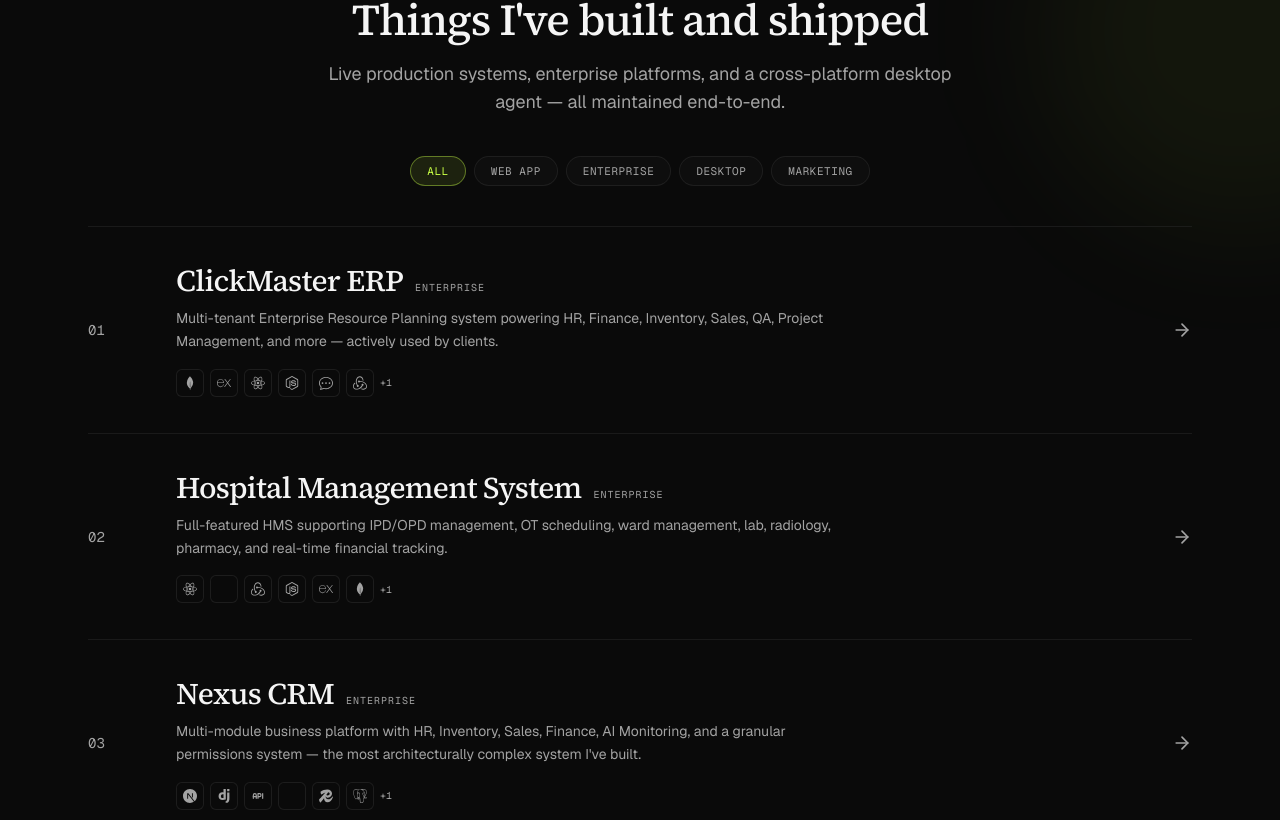
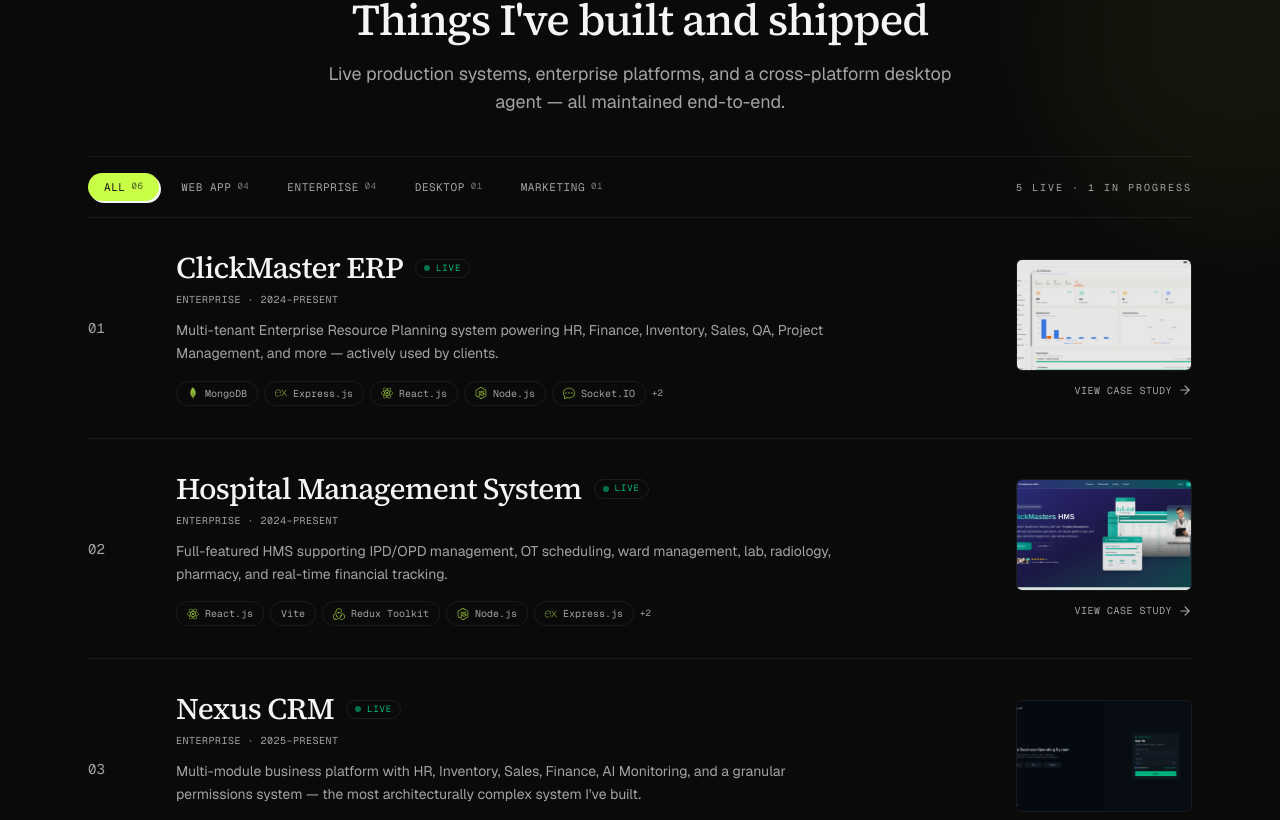
Before and after one commit to MalikAmirJaved/MalikAmirJavedPortfolio, a Next.js app: page / in a window 1280 px wide. Shown: the part 3120-3940 px from the top of the page. Built offline with nearby package versions, Linux system fonts and the light colour scheme.

Commit message:
now enhancement

```diff
--- a/src/components/project-card.tsx
+++ b/src/components/project-card.tsx
@@ -3,11 +3,14 @@
 import Link from "next/link";
 import Image from "next/image";
 import { motion } from "framer-motion";
-import { LuArrowRight } from "react-icons/lu";
+import { LuArrowRight, LuArrowUpRight } from "react-icons/lu";
 
 import { Skeleton } from "@/components/ui/skeleton";
+import { cn } from "@/lib/utils";
 import { getTechIcon } from "@/data/skills";
 import type { Project } from "@/data/projects";
+
+const MAX_TECH = 5;
 
 type ProjectCardProps = {
   project: Project;
@@ -15,73 +18,132 @@ type ProjectCardProps = {
   index: number;
 };
 
+function statusInfo(status: string) {
+  const isLive = status.startsWith("Live");
+  const isProgress = status.startsWith("In Progress");
+  const period = status.includes("—") ? status.split("—")[1]?.trim() ?? "" : "";
+  return { isLive, isProgress, period, label: isLive ? "Live" : "In Progress" };
+}
+
 export function ProjectCard({ project, coverImage, index }: ProjectCardProps) {
+  const { isLive, period, label } = statusInfo(project.status);
+
   return (
     <motion.div
       layout
       initial={{ opacity: 0, y: 24 }}
       animate={{ opacity: 1, y: 0 }}
       exit={{ opacity: 0, scale: 0.97 }}
-      transition={{ duration: 0.4, delay: index * 0.05 }}
+      transition={{ duration: 0.4, delay: index * 0.04 }}
       className="group relative border-b border-border/60 last:border-b-0"
     >
       <Link
         href={`/projects/${project.slug}`}
-        className="grid grid-cols-[2.75rem_1fr] items-center gap-3 rounded-md px-2 py-7 transition-colors hover:bg-accent/30 sm:grid-cols-[4rem_1fr_auto] sm:gap-6 sm:px-4 sm:py-9 -mx-2 sm:-mx-4"
+        className="-mx-2 grid grid-cols-[2.5rem_1fr] items-start gap-3 rounded-md px-2 py-6 transition-colors duration-300 hover:bg-accent/40 sm:-mx-4 sm:grid-cols-[4rem_1fr_auto] sm:items-center sm:gap-6 sm:px-4 sm:py-8"
       >
         {/* Index */}
-        <span className="font-mono text-xs text-muted-foreground transition-colors group-hover:text-primary sm:text-sm">
+        <span className="font-mono text-xs text-muted-foreground transition-colors duration-300 group-hover:text-primary sm:text-sm">
           {String(index + 1).padStart(2, "0")}
         </span>
 
         {/* Content */}
         <div className="min-w-0">
-          <div className="flex flex-wrap items-baseline gap-x-3 gap-y-1">
-            <h3 className="font-serif text-xl font-medium tracking-tight transition-colors group-hover:text-primary sm:text-2xl lg:text-3xl">
+          <div className="flex flex-wrap items-center gap-x-3 gap-y-2">
+            <h3 className="font-serif text-xl font-medium tracking-tight transition-colors duration-300 group-hover:text-primary sm:text-2xl lg:text-3xl">
               {project.title}
             </h3>
-            <span className="font-mono text-[10px] uppercase tracking-widest text-muted-foreground">
-              {project.category}
+            <span
+              className={cn(
+                "inline-flex items-center gap-1.5 rounded-full border border-border/70 px-2 py-0.5 font-mono text-[9px] uppercase tracking-widest",
+                isLive ? "text-emerald-500" : "text-amber-500"
+              )}
+            >
+              <span
+                className={cn(
+                  "size-1.5 rounded-full",
+                  isLive ? "animate-pulse bg-emerald-400" : "bg-amber-400"
+                )}
+              />
+              {label}
             </span>
           </div>
-          <p className="mt-2 line-clamp-2 max-w-2xl text-sm leading-relaxed text-muted-foreground">
+
+          <p className="mt-1.5 font-mono text-[10px] uppercase tracking-wider text-muted-foreground">
+            {project.category}
+            {period && <> · {period}</>}
+          </p>
+
+          <p className="mt-3 line-clamp-2 max-w-2xl text-sm leading-relaxed text-muted-foreground">
             {project.shortDescription}
           </p>
-          <div className="mt-4 flex flex-wrap items-center gap-1.5">
-            {project.tech.slice(0, 6).map((tech) => {
+
+          {/* Tech chips — 3 on mobile, up to 5 on tablet/desktop */}
+          <div className="mt-3.5 flex flex-wrap items-center gap-1 sm:mt-4 sm:gap-1.5">
+            {project.tech.slice(0, MAX_TECH).map((tech, i) => {
               const Icon = getTechIcon(tech);
               return (
                 <span
                   key={tech}
-                  title={tech}
-                  className="flex size-7 items-center justify-center rounded-md border border-border/70 bg-background/60 text-muted-foreground"
+                  className={cn(
+                    "inline-flex items-center gap-1 rounded-full border border-border/60 bg-background/40 px-2 py-0.5 font-mono text-[9px] text-muted-foreground sm:gap-1.5 sm:px-2.5 sm:py-1 sm:text-[10px]",
+                    i >= 3 && "hidden sm:inline-flex"
+                  )}
                 >
-                  {Icon && <Icon className="size-3.5" />}
+                  {Icon && <Icon className="size-2.5 text-primary/70 sm:size-3" />}
+                  {tech}
                 </span>
               );
             })}
-            {project.tech.length > 6 && (
-              <span className="font-mono text-[10px] text-muted-foreground">
-                +{project.tech.length - 6}
+            {project.tech.length > 3 && (
+              <span className="font-mono text-[9px] text-muted-foreground sm:hidden">
+                +{project.tech.length - 3}
+              </span>
+            )}
+            {project.tech.length > MAX_TECH && (
+              <span className="hidden font-mono text-[9px] text-muted-foreground sm:inline">
+                +{project.tech.length - MAX_TECH}
               </span>
             )}
           </div>
-        </div>
 
-        {/* Hover thumbnail + arrow */}
-        <div className="hidden items-center gap-4 sm:flex">
+          {/* Mobile thumbnail */}
           {coverImage && (
-            <div className="relative h-20 w-32 overflow-hidden rounded-md border border-border/70 opacity-0 transition-all duration-300 group-hover:opacity-100 lg:h-24 lg:w-40">
+            <div className="relative mt-4 aspect-[16/9] overflow-hidden rounded-md border border-border/60 sm:hidden">
               <Image
                 src={coverImage.src}
                 alt={project.title}
                 fill
-                sizes="160px"
+                sizes="(max-width: 640px) 90vw"
                 className="object-cover object-top"
               />
             </div>
           )}
-          <LuArrowRight className="size-5 text-muted-foreground transition-all duration-300 group-hover:translate-x-1 group-hover:text-primary" />
+        </div>
+
+        {/* Thumbnail + arrow (tablet/desktop) */}
+        <div className="hidden flex-col items-end gap-3 sm:flex">
+          <div className="relative h-24 w-36 overflow-hidden rounded-md border border-border/70 opacity-90 transition-all duration-300 group-hover:opacity-100 group-hover:shadow-lg group-hover:shadow-primary/10 lg:h-28 lg:w-44">
+            {coverImage ? (
+              <Image
+                src={coverImage.src}
+                alt={project.title}
+                fill
+                sizes="(max-width: 1024px) 144px, 176px"
+                className="object-cover object-top transition-transform duration-500 group-hover:scale-105"
+              />
+            ) : (
+              <div className="flex h-full w-full items-center justify-center bg-gradient-to-br from-accent/60 to-card px-2 text-center font-mono text-[10px] uppercase tracking-wider text-muted-foreground">
+                {project.shortTitle ?? project.title}
+              </div>
+            )}
+            <div className="absolute inset-0 flex items-center justify-center bg-black/0 transition-colors duration-300 group-hover:bg-black/30">
+              <LuArrowUpRight className="size-5 text-white opacity-0 transition-opacity duration-300 group-hover:opacity-100" />
+            </div>
+          </div>
+          <span className="inline-flex items-center gap-1.5 font-mono text-[10px] uppercase tracking-wider text-muted-foreground transition-colors duration-300 group-hover:text-primary">
+            View case study
+            <LuArrowRight className="size-3.5 transition-transform duration-300 group-hover:translate-x-0.5" />
+          </span>
         </div>
       </Link>
     </motion.div>
@@ -90,15 +152,15 @@ export function ProjectCard({ project, coverImage, index }: ProjectCardProps) {
 
 export function ProjectCardSkeleton() {
   return (
-    <div className="flex items-center gap-6 border-b border-border/60 py-9">
+    <div className="flex items-center gap-6 border-b border-border/60 py-8">
       <Skeleton className="h-4 w-8" />
       <div className="flex-1 space-y-3">
         <Skeleton className="h-7 w-1/3" />
         <Skeleton className="h-4 w-2/3" />
         <div className="flex gap-1.5 pt-1">
-          <Skeleton className="size-7 rounded-md" />
-          <Skeleton className="size-7 rounded-md" />
-          <Skeleton className="size-7 rounded-md" />
+          <Skeleton className="h-6 w-20 rounded-full" />
+          <Skeleton className="h-6 w-24 rounded-full" />
+          <Skeleton className="h-6 w-16 rounded-full" />
         </div>
       </div>
     </div>
--- a/src/components/projects.tsx
+++ b/src/components/projects.tsx
@@ -22,6 +22,14 @@ export function ProjectsSection({ covers }: ProjectsSectionProps) {
     return projects.filter((p: Project) => p.tags.includes(active as never));
   }, [active]);
 
+  const liveCount = projects.filter((p) => p.status.startsWith("Live")).length;
+  const progressCount = projects.length - liveCount;
+
+  const countFor = (tab: string) =>
+    tab === "All"
+      ? projects.length
+      : projects.filter((p: Project) => p.tags.includes(tab as never)).length;
+
   return (
     <section id="projects" className="relative overflow-hidden py-20 sm:py-28 lg:py-32">
       <div
@@ -38,40 +46,86 @@ export function ProjectsSection({ covers }: ProjectsSectionProps) {
           />
         </FadeIn>
 
-        {/* Filter tabs */}
+        {/* Toolbar: filter tabs + status readout */}
         <FadeIn delay={0.1}>
-          <div className="mt-10 flex flex-wrap items-center justify-center gap-2">
-            {filterTabs.map((tab) => (
+          <div className="mt-10 flex flex-col gap-3 border-y border-border/60 py-3.5 sm:flex-row sm:items-center sm:justify-between sm:gap-4 sm:py-4">
+            <div
+              role="group"
+              aria-label="Filter projects by category"
+              className="flex flex-wrap items-center justify-center gap-1 sm:justify-start sm:gap-1.5"
+            >
+              {filterTabs.map((tab) => {
+                const isActive = active === tab;
+                return (
                   <button
                     key={tab}
                     type="button"
                     onClick={() => setActive(tab)}
                     className={cn(
-                  "inline-flex items-center gap-1.5 rounded-full border px-4 py-1.5 font-mono text-[11px] uppercase tracking-wider transition-all",
-                  active === tab
-                    ? "border-primary/40 bg-primary/10 text-primary"
-                    : "border-border/70 bg-card/50 text-muted-foreground hover:border-primary/30 hover:text-foreground"
+                      "relative inline-flex items-center gap-1.5 rounded-full px-2.5 py-1 font-mono text-[10px] uppercase tracking-wider transition-colors duration-200 sm:px-4 sm:py-1.5 sm:text-[11px]",
+                      isActive
+                        ? "text-primary-foreground"
+                        : "text-muted-foreground hover:text-foreground"
                     )}
                   >
-                {tab}
+                    {isActive && (
+                      <motion.span
+                        layoutId="projects-tab"
+                        className="absolute inset-0 rounded-full bg-primary shadow-[2px_2px_0_0_var(--hard-shadow)]"
+                        transition={{ type: "spring", stiffness: 400, damping: 32 }}
+                      />
+                    )}
+                    <span className="relative z-10">{tab}</span>
+                    <span
+                      className={cn(
+                        "relative z-10 text-[8px] sm:text-[9px]",
+                        isActive ? "text-primary-foreground/70" : "text-muted-foreground/70"
+                      )}
+                    >
+                      {String(countFor(tab)).padStart(2, "0")}
+                    </span>
                   </button>
-            ))}
+                );
+              })}
+            </div>
+
+            <span className="text-center font-mono text-[9px] uppercase tracking-[0.2em] text-muted-foreground sm:text-right sm:text-[10px]">
+              {liveCount} live · {progressCount} in progress
+            </span>
           </div>
         </FadeIn>
 
         {/* Editorial row list */}
-        <motion.div layout className="mt-10 border-t border-border/60">
+        <motion.div layout className="border-b border-border/60">
           <AnimatePresence mode="popLayout">
-            {filtered.map((project, i) => (
+            {filtered.length === 0 ? (
+              <motion.p
+                key="empty"
+                initial={{ opacity: 0 }}
+                animate={{ opacity: 1 }}
+                className="py-16 text-center font-mono text-sm text-muted-foreground"
+              >
+                No projects in this category yet.
+              </motion.p>
+            ) : (
+              filtered.map((project, i) => (
                 <ProjectCard
                   key={project.slug}
                   project={project}
                   coverImage={covers[project.slug] ?? null}
                   index={i}
                 />
-            ))}
+              ))
+            )}
           </AnimatePresence>
         </motion.div>
+
+        <FadeIn delay={0.15}>
+          <p className="mt-8 flex flex-wrap items-center justify-center gap-x-2 gap-y-1 text-center font-mono text-[10px] uppercase tracking-[0.25em] text-muted-foreground">
+            <span className="text-primary">{"//"}</span>
+            click any project for the full case study
+          </p>
+        </FadeIn>
       </div>
     </section>
   );
```
Lines whose indentation alone changed are shown as unchanged.
